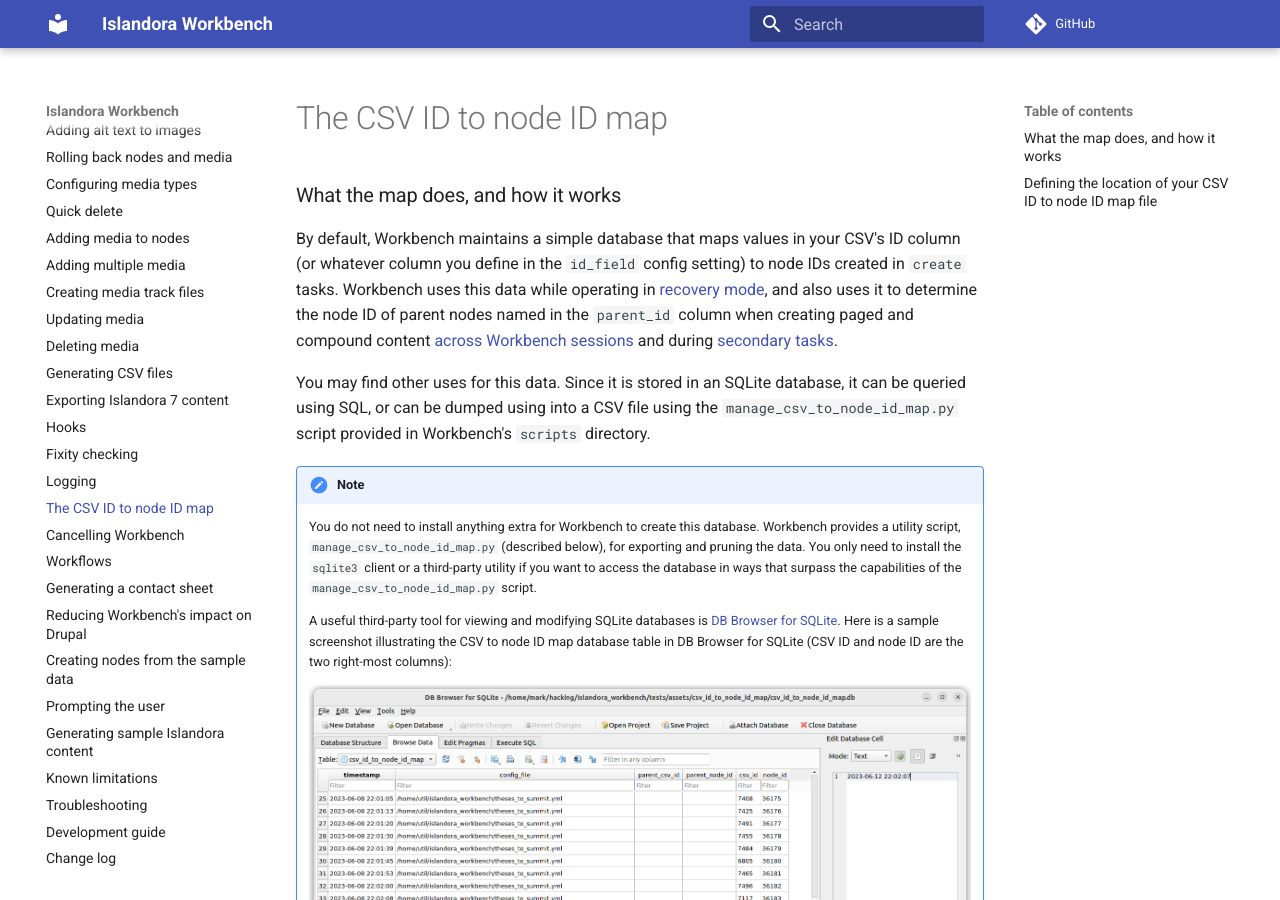
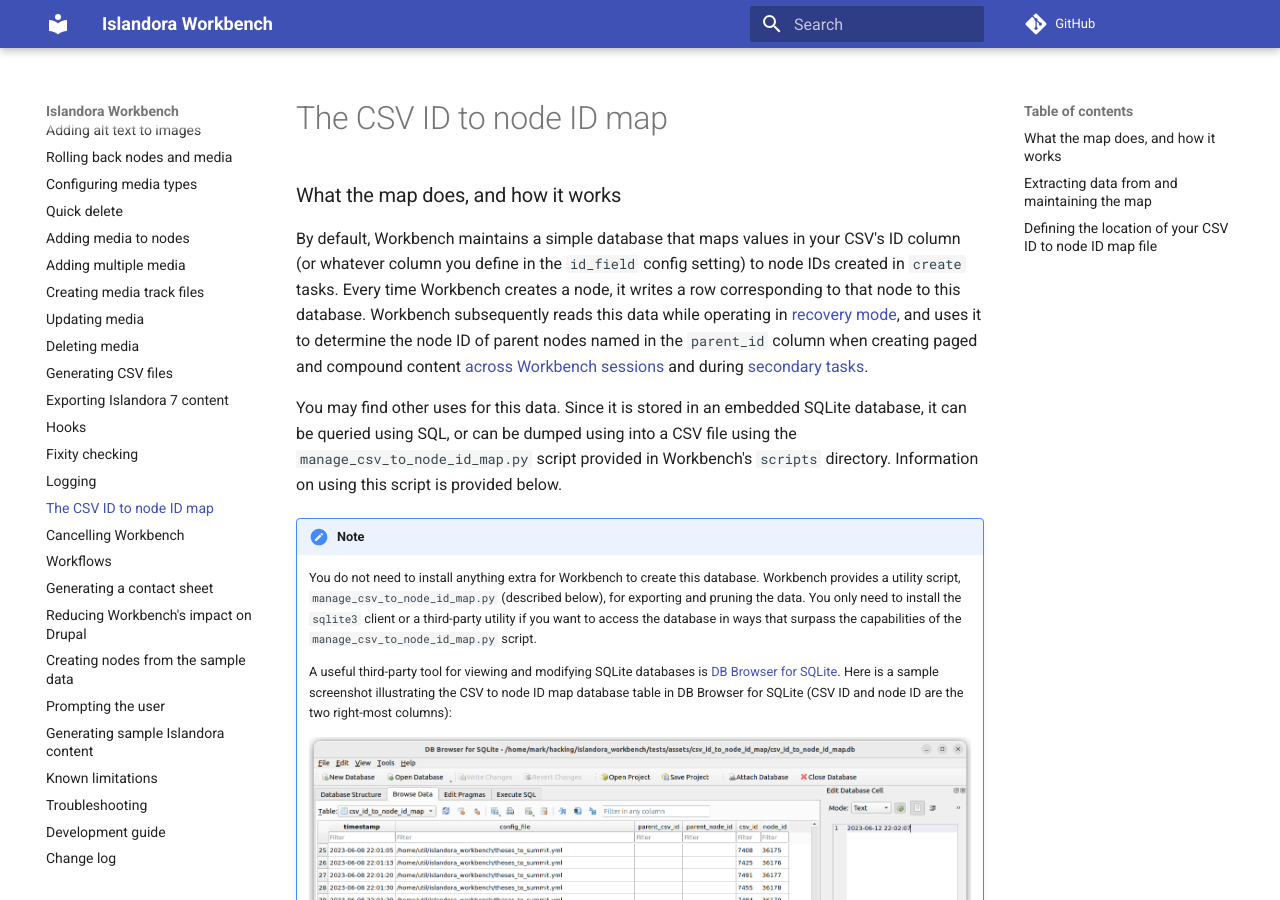
Before and after one commit to mjordan/islandora_workbench_docs, an MkDocs documentation site: the page built from docs/csv_id_to_node_id_map.md, in a window 1280 px wide and 900 px high. Built offline with MkDocs 1.6.1 and Material for MkDocs 9.7.7, drawn with Linux system fonts in a browser that asks for light colours; comment, search, counter and statistics services are not loaded; some of the changed text lies outside the part shown.

Commit message:
Some more edits to the CSV ID to node ID map docs.

```diff
--- a/docs/csv_id_to_node_id_map.md
+++ b/docs/csv_id_to_node_id_map.md
@@ -2,9 +2,9 @@
 
 ### What the map does, and how it works
 
-By default, Workbench maintains a simple database that maps values in your CSV's ID column (or whatever column you define in the `id_field` config setting) to node IDs created in `create` tasks. Workbench uses this data while operating in [recovery mode](/islandora_workbench_docs/recovery_mode/), and also uses it to determine the node ID of parent nodes named in the `parent_id` column when creating paged and compound content [across Workbench sessions](/islandora_workbench_docs/paged_and_compound/#creating-parentchild-relationships-across-workbench-sessions) and during [secondary tasks](/islandora_workbench_docs/paged_and_compound/#using-a-secondary-task).
+By default, Workbench maintains a simple database that maps values in your CSV's ID column (or whatever column you define in the `id_field` config setting) to node IDs created in `create` tasks. Every time Workbench creates a node, it writes a row corresponding to that node to this database. Workbench subsequently reads this data while operating in [recovery mode](/islandora_workbench_docs/recovery_mode/), and uses it to determine the node ID of parent nodes named in the `parent_id` column when creating paged and compound content [across Workbench sessions](/islandora_workbench_docs/paged_and_compound/#creating-parentchild-relationships-across-workbench-sessions) and during [secondary tasks](/islandora_workbench_docs/paged_and_compound/#using-a-secondary-task).
 
-You may find other uses for this data. Since it is stored in an SQLite database, it can be queried using SQL, or can be dumped using into a CSV file using the `manage_csv_to_node_id_map.py` script provided in Workbench's `scripts` directory.
+You may find other uses for this data. Since it is stored in an embedded SQLite database, it can be queried using SQL, or can be dumped using into a CSV file using the `manage_csv_to_node_id_map.py` script provided in Workbench's `scripts` directory. Information on using this script is provided below.
 
 !!! note
     You do not need to install anything extra for Workbench to create this database. Workbench provides a utility script, `manage_csv_to_node_id_map.py` (described below), for exporting and pruning the data. You only need to install the `sqlite3` client or a third-party utility if you want to access the database in ways that surpass the capabilities of the `manage_csv_to_node_id_map.py` script.
@@ -28,7 +28,9 @@ The SQLite database contains one table, "csv_id_to_node_id_map". This table has
 * `csv_id`: the value in the node's CSV ID field (or in `create_from_files` tasks, which don't use an input CSV file, the filename); when creating paged content from directories using the `paged_content_from_directories: true` setting, the filename is recorded instead of an "id".
 * `node_id`: the node's Drupal node ID
 
-If you don't want to query the database directly, you can use `scripts/manage_csv_to_node_id_map.py` to:
+### Extracting data from and maintaining the map
+
+As noted above, you can use SQLite to query the CSV ID to node ID map, but if you don't want to query the database directly, you can use `scripts/manage_csv_to_node_id_map.py` to:
 
 * Export the contents of the entire database to a CSV file.
     * To do this, in the Workbench directory, run the script, specifying the path to the database file and the path to the CSV output: `python scripts/manage_csv_to_node_id_map.py --db_path /tmp/csv_id_to_node_id_map.db --csv_path /tmp/output.csv`
@@ -47,9 +49,9 @@ The value of the `--remove_entries_before` and `--remove_entries_after` argument
 
 ### Defining the location of your CSV ID to node ID map file
 
-As noted above, the default location for the CSV ID to node ID map database file is in the computer's temporary directory. It is a good idea to define the location of this file somewhere where 1) it will not be delete on system restart and 2) optionally, it is accessible by multiple users.
+As noted above, the default location for the CSV ID to node ID map database file is in the computer's temporary directory. It is a good idea to define the location of this file somewhere where 1) it will not be delete on system restart and 2) optionally, it is accessible by multiple Workbench users.
 
-Some systems, for example many Linux distibutions such as Ubuntu, wipe the `/tmp` directory on reboot. If your map database file is in that directory, all of its contents will be lost.
+Some systems, for example Linux distibutions based on Ubuntu, wipe the `/tmp` directory on reboot. If your map database file is in that directory, all of its contents will be lost.
 
 On many Windows computers, the system temporary directory is specific to each user (e.g. `c:\users\mjordan\AppData\Local\Temp`). If you are using Islandora Workbench in an environment where multiple users are using it to create content, you may want to have all users share a common map database file, for example on a shared Windows drive.
 
```
